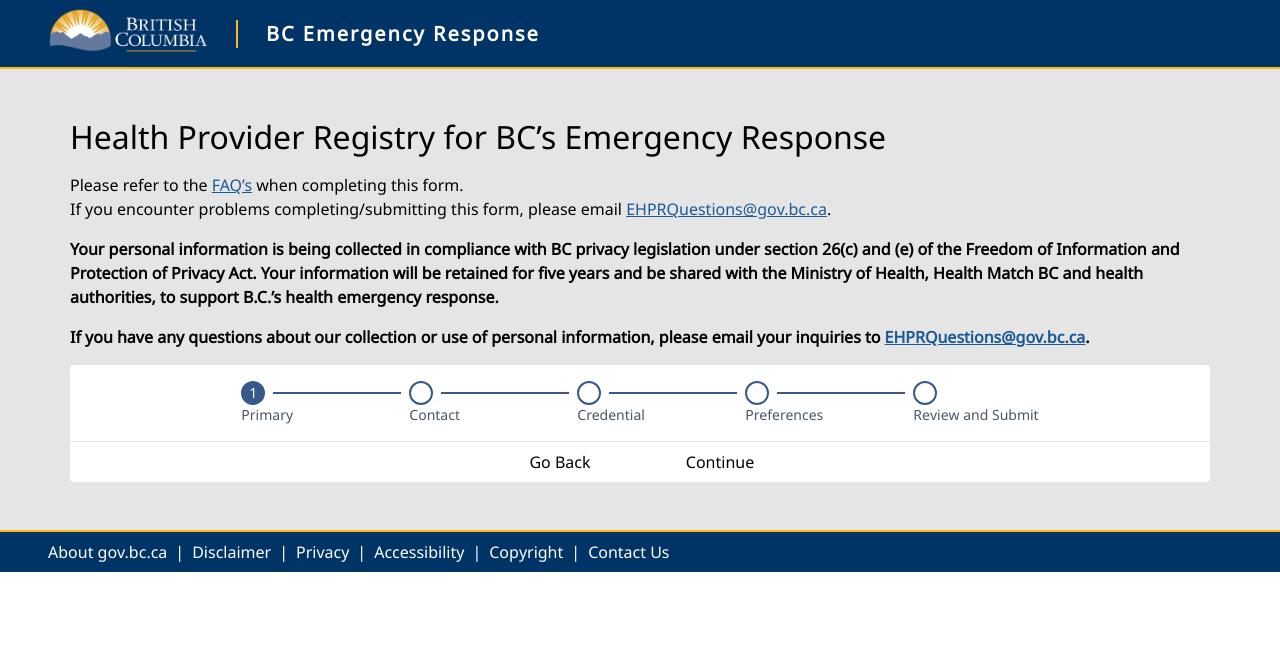
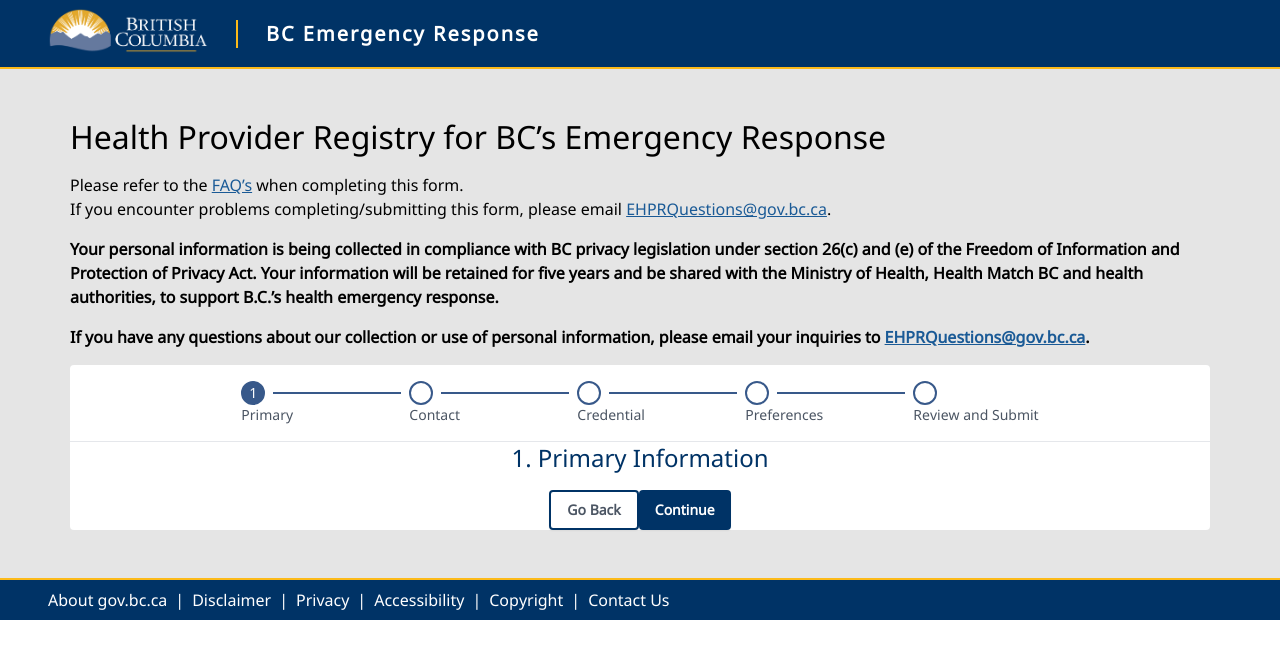
Before and after one commit to bcgov/moh-hire, a Next.js app in the folder packages/web/: page /submission/1 in a window 1280 px wide. Shown: the top 658 px of the page. Built offline with nearby package versions, Linux system fonts and the light colour scheme; what @tailwindcss/typography would draw is missing.

Commit message:
per-step validation, route protection

```diff
--- a/packages/web/components/form/index.tsx
+++ b/packages/web/components/form/index.tsx
@@ -1,34 +1,121 @@
-import { ExternalLink } from '@components';
+import { FormikHelpers, Formik, FormikProps, Form as FormikForm } from 'formik';
+import { useRouter } from 'next/router';
+import { useEffect, useRef } from 'react';
+import { Button, Link } from '@components';
+import { Contact, Credential, Preferences, Primary, Review } from './components';
+import {
+  primarySchema,
+  contactSchema,
+  credentialSchema,
+  preferencesSchema,
+  reviewSchema,
+  SubmissionType,
+  initialSubmissionValues,
+} from './validation';
+import { FontAwesomeIcon } from '@fortawesome/react-fontawesome';
+import { faSpinner } from '@fortawesome/free-solid-svg-icons';
 
-export const Form: React.FC = ({ children }) => {
+const steps = [
+  {
+    component: <Primary />,
+    validationSchema: primarySchema,
+  },
+  {
+    component: <Contact />,
+    validationSchema: contactSchema,
+  },
+  {
+    component: <Credential />,
+    validationSchema: credentialSchema,
+  },
+  {
+    component: <Preferences />,
+    validationSchema: preferencesSchema,
+  },
+  {
+    component: <Review />,
+    validationSchema: reviewSchema,
+  },
+];
+
+export const Form: React.FC = () => {
+  const formikRef = useRef<FormikProps<SubmissionType>>(null);
+  const router = useRouter();
+
+  const step = Number(router.query.step);
+  const stepIndex = step - 1;
+  const isLastStep = stepIndex === steps.length - 1;
+
+  const previousStepValidation = steps[stepIndex - 1]?.validationSchema;
+  const currentStepValidation = steps[stepIndex]?.validationSchema;
+  const currentStepComponent = steps[stepIndex]?.component;
+
+  const handleSubmit = (values: SubmissionType, helpers: FormikHelpers<SubmissionType>) => {
+    if (isLastStep) {
+      console.log(values); // submit
+    } else {
+      helpers.setTouched({});
+      router.push(`/submission/${step + 1}`);
+    }
+    helpers.setSubmitting(false);
+  };
+
+  /**
+   * This effect handles routing and preventing access to steps in the
+   * form when the previous step hasn't been completed.
+   */
+  useEffect(() => {
+    if (!router.query.step) return;
+
+    if (step === 1) {
+      // no redirect needed on first step
+      return;
+    }
+
+    const checkPreviousStep = async () => {
+      console.log(formikRef.current?.values);
+
+      if (!(await previousStepValidation?.isValid(formikRef.current?.values))) {
+        router.replace('/submission/1');
+      }
+    };
+    checkPreviousStep();
+  }, [step, router, previousStepValidation]);
+
   return (
-    <div>
-      <h1 className='text-4xl mb-3'>Health Provider Registry for BC’s Emergency Response</h1>
-      <section className='mb-4'>
-        <p>
-          Please refer to the <ExternalLink href='#'>FAQ’s</ExternalLink> when completing this form.
-        </p>
-        <p>
-          If you encounter problems completing/submitting this form, please email{' '}
-          <ExternalLink href='mailto:EHPRQuestions@gov.bc.ca'>EHPRQuestions@gov.bc.ca</ExternalLink>
-          .
-        </p>
-      </section>
-
-      <p className='font-bold mb-4'>
-        Your personal information is being collected in compliance with BC privacy legislation under
-        section 26(c) and (e) of the Freedom of Information and Protection of Privacy Act. Your
-        information will be retained for five years and be shared with the Ministry of Health,
-        Health Match BC and health authorities, to support B.C.’s health emergency response.
-      </p>
-
-      <p className='font-bold mb-4'>
-        If you have any questions about our collection or use of personal information, please email
-        your inquiries to{' '}
-        <ExternalLink href='mailto:EHPRQuestions@gov.bc.ca'>EHPRQuestions@gov.bc.ca</ExternalLink>.
-      </p>
-
-      <div className='w-full bg-white rounded'>{children}</div>
-    </div>
+    <Formik
+      innerRef={formikRef}
+      initialValues={initialSubmissionValues}
+      validationSchema={currentStepValidation}
+      onSubmit={handleSubmit}
+    >
+      {({ isSubmitting, errors }) => (
+        <FormikForm>
+          {currentStepComponent}
+          {errors ? (
+            <div className='text-red-500 text-center mt-4'>
+              {Object.values(errors).map(error => (
+                <p key={error}>{error}</p>
+              ))}
+            </div>
+          ) : null}
+          <div className='flex justify-center'>
+            <Link
+              variant='secondary'
+              href={step === 1 ? '/submission/1' : `/submission/${Number(step) - 1}`}
+            >
+              Go Back
+            </Link>
+            <Button variant='primary' disabled={isSubmitting} type='submit'>
+              {isSubmitting ? (
+                <FontAwesomeIcon icon={faSpinner} className='h-5 w-5 animate-spin' />
+              ) : (
+                'Continue'
+              )}
+            </Button>
+          </div>
+        </FormikForm>
+      )}
+    </Formik>
   );
 };
--- a/packages/web/pages/submission/[step].tsx
+++ b/packages/web/pages/submission/[step].tsx
@@ -1,7 +1,6 @@
-import Link from 'next/link';
 import { useRouter } from 'next/router';
 
-import { Form, Stepper } from '@components';
+import { ExternalLink, Form, Stepper } from '@components';
 
 const FORM_STEPS = ['Primary', 'Contact', 'Credential', 'Preferences', 'Review and Submit'];
 
@@ -11,35 +10,40 @@ const Submission = () => {
   const step = Number(router.query.step);
 
   return (
-    <Form>
-      <div className='w-full p-4 border-b'>
-        <Stepper formSteps={FORM_STEPS} step={step} />
+    <>
+      <h1 className='text-4xl mb-3'>Health Provider Registry for BC’s Emergency Response</h1>
+      <section className='mb-4'>
+        <p>
+          Please refer to the <ExternalLink href='#'>FAQ’s</ExternalLink> when completing this form.
+        </p>
+        <p>
+          If you encounter problems completing/submitting this form, please email{' '}
+          <ExternalLink href='mailto:EHPRQuestions@gov.bc.ca'>EHPRQuestions@gov.bc.ca</ExternalLink>
+          .
+        </p>
+      </section>
+
+      <p className='font-bold mb-4'>
+        Your personal information is being collected in compliance with BC privacy legislation under
+        section 26(c) and (e) of the Freedom of Information and Protection of Privacy Act. Your
+        information will be retained for five years and be shared with the Ministry of Health,
+        Health Match BC and health authorities, to support B.C.’s health emergency response.
+      </p>
+
+      <p className='font-bold mb-4'>
+        If you have any questions about our collection or use of personal information, please email
+        your inquiries to{' '}
+        <ExternalLink href='mailto:EHPRQuestions@gov.bc.ca'>EHPRQuestions@gov.bc.ca</ExternalLink>.
+      </p>
+
+      <div className='bg-white rounded'>
+        <div className='p-4 border-b'>
+          <Stepper formSteps={FORM_STEPS} step={step} />
+        </div>
+
+        <Form />
       </div>
-      <div className='flex justify-center'>
-        <Link href={step === 1 ? '/submission/1' : `/submission/${Number(step) - 1}`}>
-          <a
-            type='button'
-            className='w-full md:w-40 px-8 py-2 btn btn-outline md:mb-0 mr-0 text-center'
-          >
-            Go Back
-          </a>
-        </Link>
-        <Link
-          href={
-            step === FORM_STEPS.length
-              ? `/submission/${FORM_STEPS.length}`
-              : `/submission/${Number(step) + 1}`
-          }
-        >
-          <a
-            type='button'
-            className='w-full md:w-40 px-8 py-2 btn btn-outline md:mb-0 mr-0 text-center'
-          >
-            Continue
-          </a>
-        </Link>
-      </div>
-    </Form>
+    </>
   );
 };
 
```
